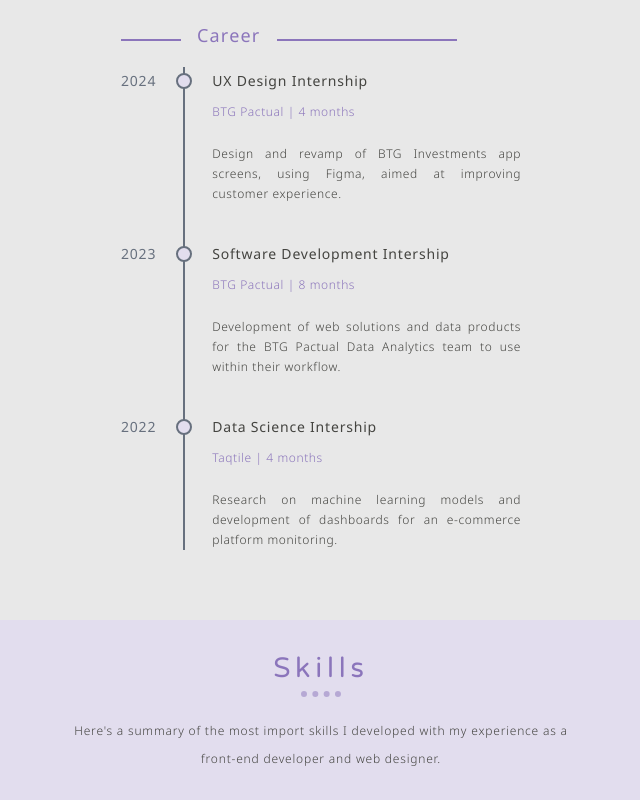
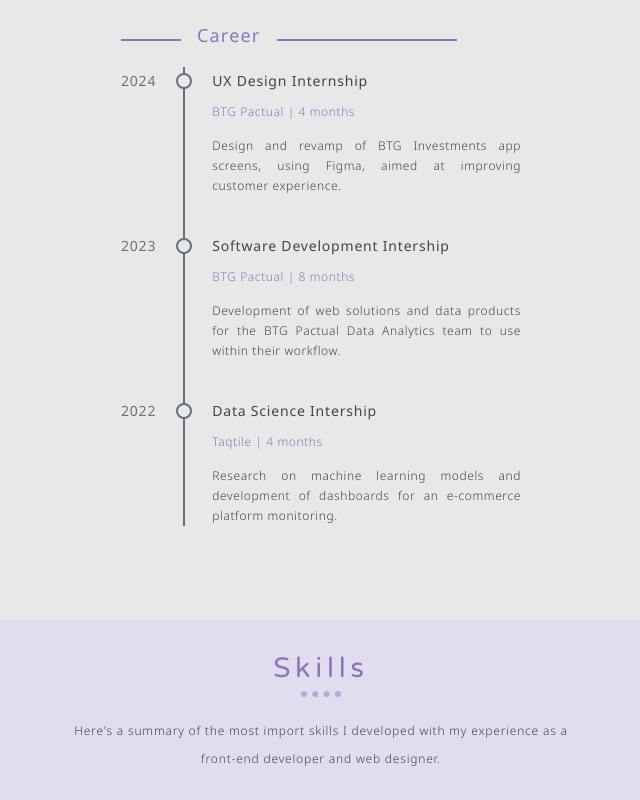
Before and after one commit to lucas-pvg/WebCV, a React (Vite) app: page / in a window 1280 px wide. Shown: the part 1780-2580 px from the top of the page, without its empty margins (319-959 px from the left). Built offline with nearby package versions, Linux system fonts and the light colour scheme.

Commit message:
💄 Update timeline description margin and bullet background

```diff
--- a/src/components/timeline/timeline.module.css
+++ b/src/components/timeline/timeline.module.css
@@ -32,7 +32,7 @@
 
 .description {
   grid-area: description;
-  margin-top: 16px;
+  margin-top: 8px;
   margin-bottom: 36px;
   line-height: 20px;
   letter-spacing: 0.6px;
@@ -48,7 +48,7 @@
   grid-area: circle;
   height: 16px;
   width: 16px;
-  background: var(--background-primary);
+  background: var(--background);
   border: solid 2px var(--secondary);
   border-radius: 50%;
   transform: translate(0, 6px);
```
